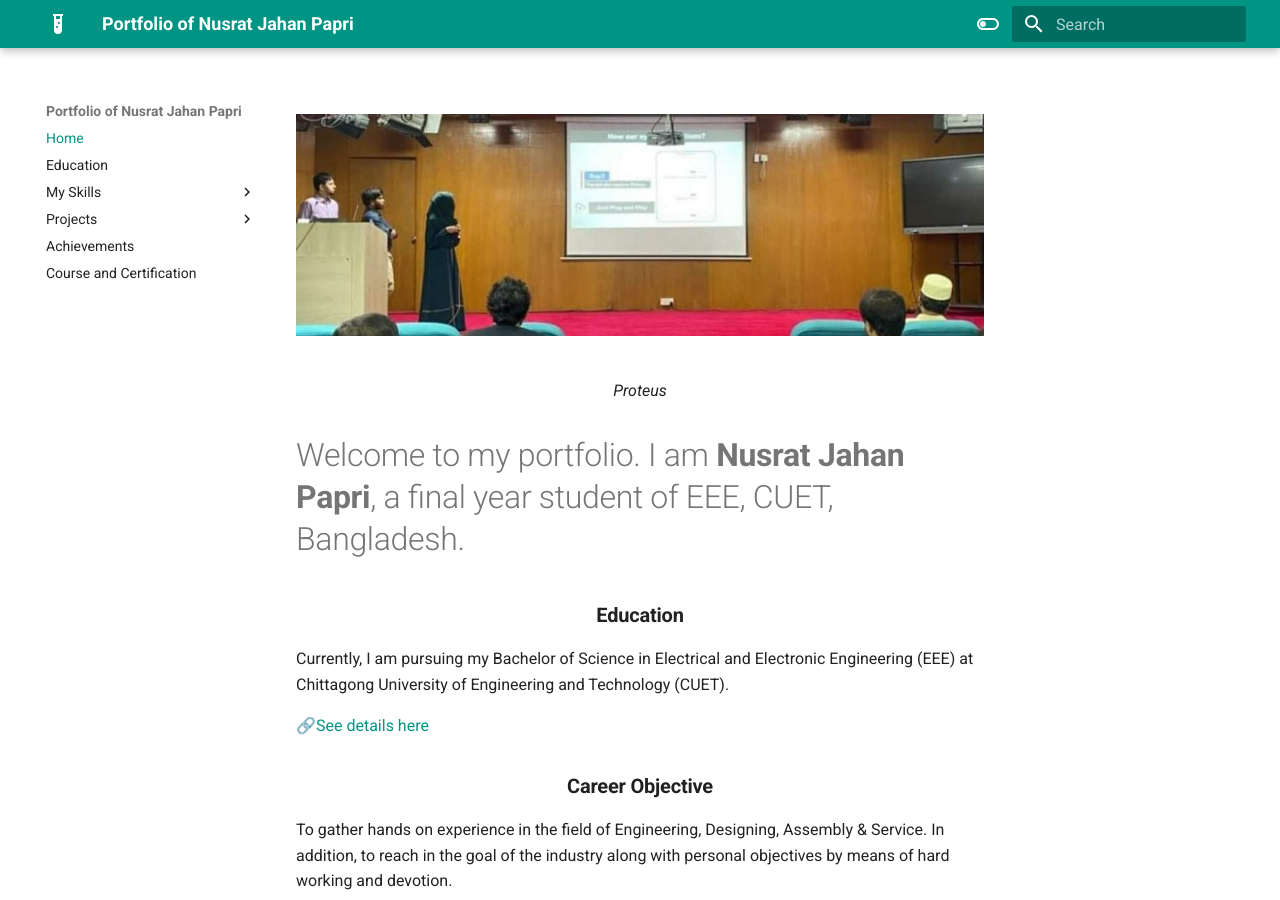
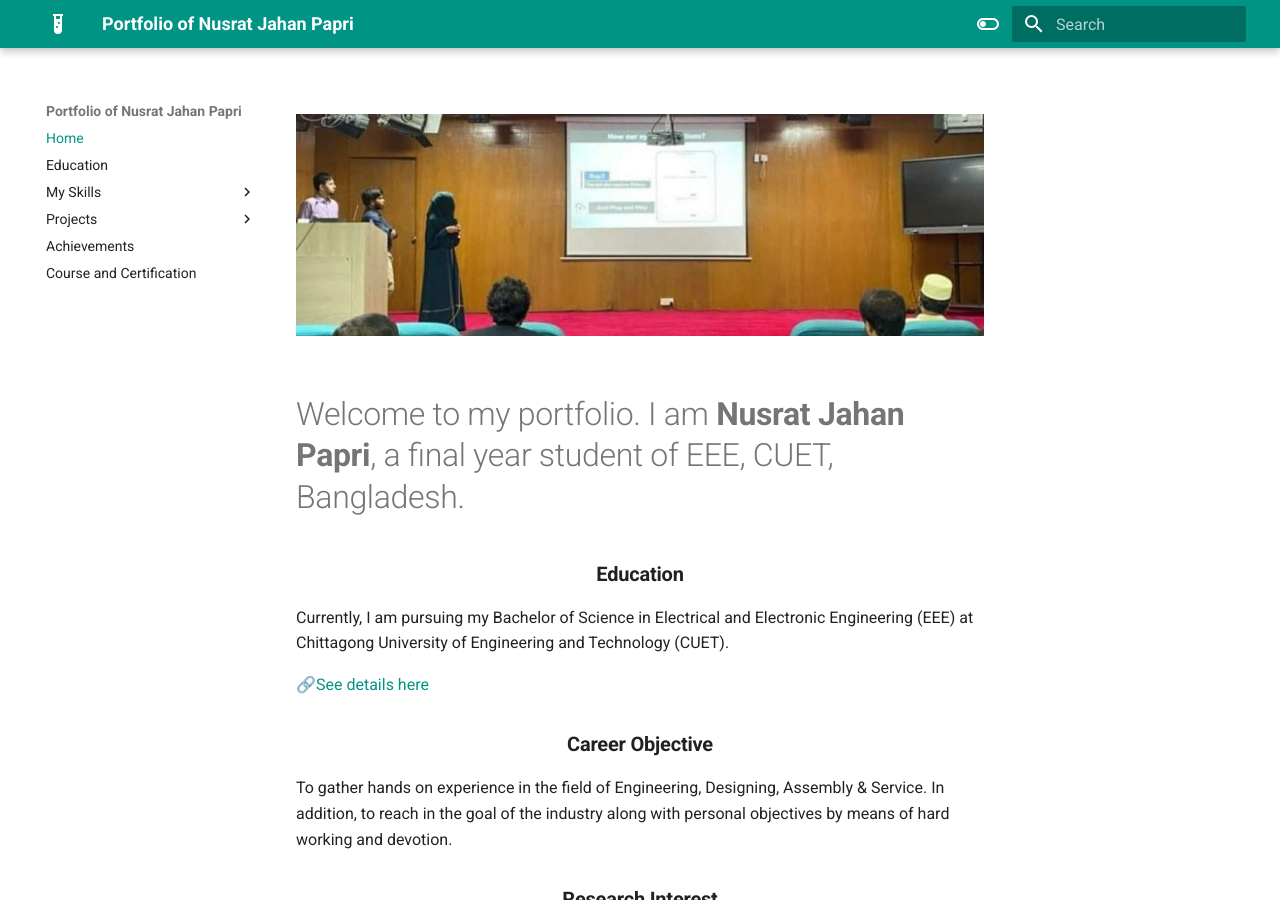
Before and after one commit to Nusrat008/papri-portfolio, an MkDocs documentation site: the page built from docs/index.md, in a window 1280 px wide and 900 px high. Built offline with MkDocs 1.6.1 and Material for MkDocs 9.7.7, drawn with Linux system fonts in a browser that asks for light colours.

```diff
--- a/docs/index.md
+++ b/docs/index.md
@@ -1,6 +1,6 @@
 <figure markdown="span">
 ![Image title](images/TechSpark_presentation.jpg){ loading=lazy }
-  <figcaption>Proteus</figcaption>
+  <figcaption></figcaption>
 </figure>
 
 # Welcome to my portfolio. I am **Nusrat Jahan Papri**, a final year student of EEE, CUET, Bangladesh.
```
